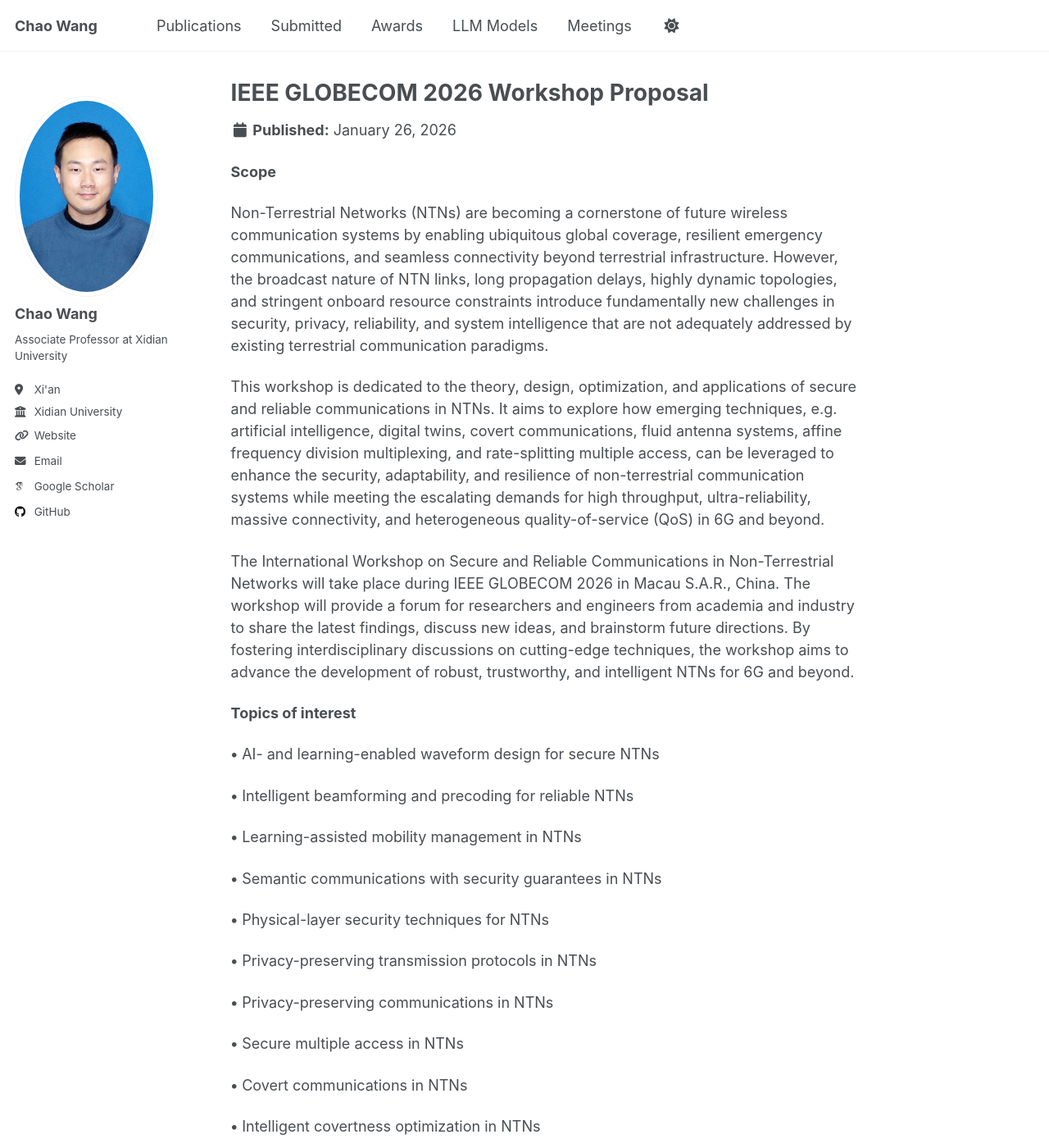
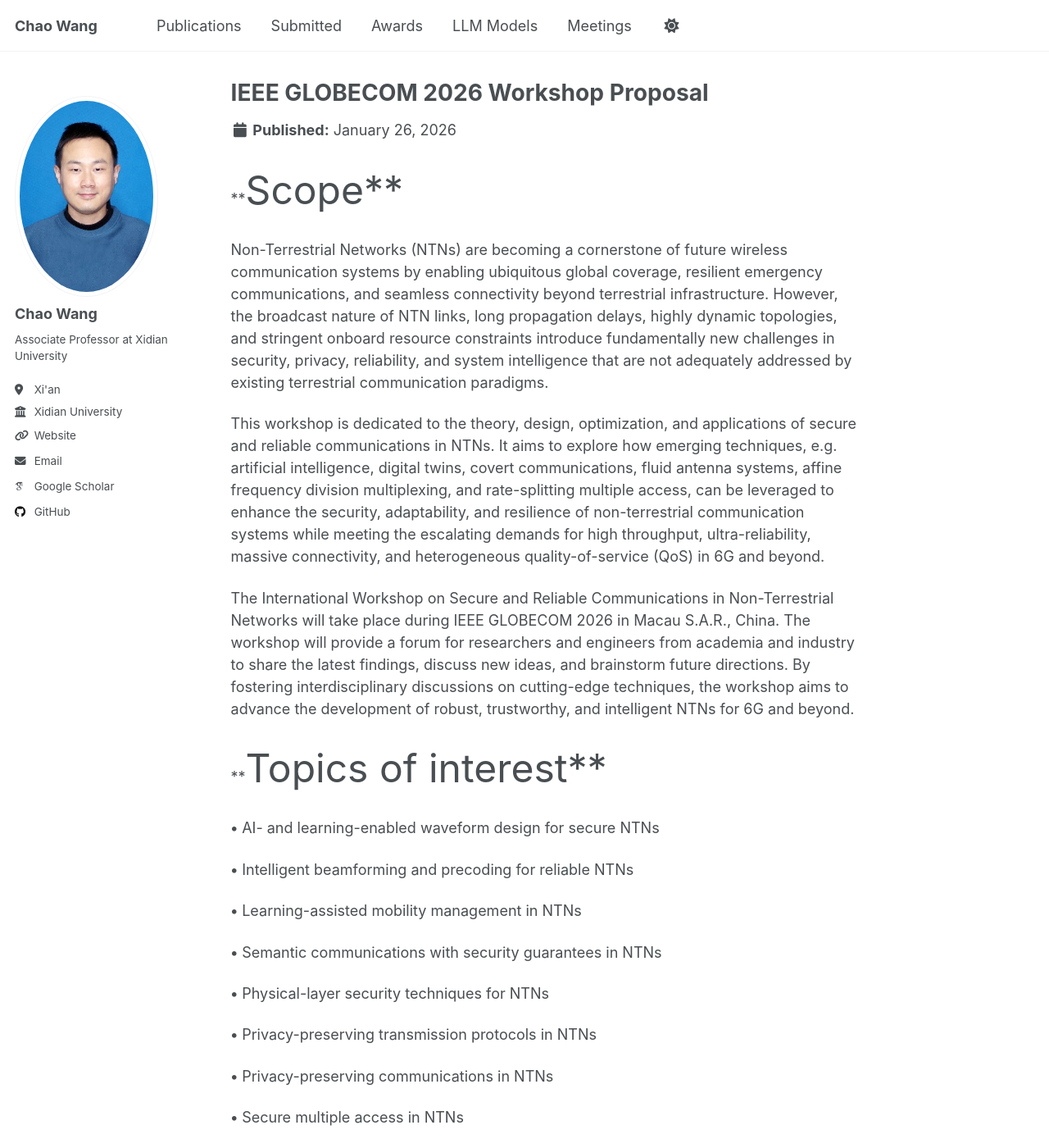
Before and after one commit to Drwangchao/Drwangchao.github.io, a Jekyll site: the page built from _meetings/m1.md, in a window 1280 px wide and 1400 px high. Shown: the whole window at 82% size. Built offline with Jekyll 4.4.1, drawn with Linux system fonts in a browser that asks for light colours; some web fonts are replaced.

Commit message:
Update m1.md

```diff
--- a/_meetings/m1.md
+++ b/_meetings/m1.md
@@ -7,7 +7,8 @@
 ---
 
 
-**Scope**
+**<font size=10>Scope**
+
 
 Non-Terrestrial Networks (NTNs) are becoming a cornerstone of future wireless communication systems by enabling ubiquitous global coverage, resilient emergency communications, and seamless connectivity beyond terrestrial infrastructure. However, the broadcast nature of NTN links, long propagation delays, highly dynamic topologies, and stringent onboard resource constraints introduce fundamentally new challenges in security, privacy, reliability, and system intelligence that are not adequately addressed by existing terrestrial communication paradigms.
 
@@ -19,7 +20,7 @@
 
 
 
-**Topics of interest**
+**<font size=10>Topics of interest**
 
 
 **•** AI- and learning-enabled waveform design for secure NTNs
```
